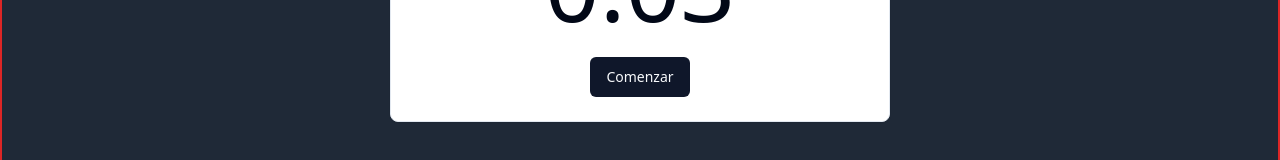
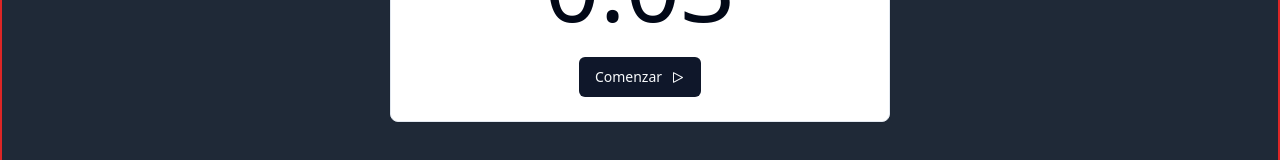
Before and after one commit to Quide1/pomodoro-app, a React (Vite) app: page / in a window 1280 px wide. Shown: the part 212-372 px from the top of the page. Built offline with nearby package versions, Linux system fonts and the light colour scheme.

Commit message:
Add icons

```diff
--- a/src/components/AlarmPreferences.tsx
+++ b/src/components/AlarmPreferences.tsx
@@ -7,20 +7,23 @@ import {
     SelectValue,
 } from "@/components/ui/select";
 import { SoundRoutes } from "@/constants/soundRoutes";
+import SpeakerIcon from "@/icons/SpeakerIcon";
+
 function AlarmPreferences() {
     return (
         <div className="flex flex-row  items-center justify-between gap-2 ">
             <Label>Elegir sonido de alarma</Label>
-            <Select onValueChange={() => { console.log('asdsads') }}>
+            <Select onValueChange={() => { console.log('asdsads') }} defaultValue="">
                 <SelectTrigger className="w-[180px]">
                     <SelectValue placeholder="Alarma" />
                 </SelectTrigger>
                 <SelectContent >
-                    {SoundRoutes.map((value,index) => {
+                    {SoundRoutes.map((value, index) => {
                         return <SelectItem key={index} value={value.path}>{value.label}</SelectItem>;
                     })}
                 </SelectContent>
             </Select>
+            <SpeakerIcon className="w-8 rounded-sm p-1 h-auto border-1 bg-slate-300 border-red-600"></SpeakerIcon>
         </div>
     );
 }
--- a/src/components/FooterTimerCard.tsx
+++ b/src/components/FooterTimerCard.tsx
@@ -1,15 +1,17 @@
 import { CardFooter } from "@/components/ui/card";
 import { Button } from "./ui/button";
 import { useTimerFunctionalities } from "@/hooks/useTimerFunctionalities";
-
+import PlayIcon from "@/icons/PlayIcon";
+import PauseIcon from "@/icons/PauseIcon";
 function FooterTimerCard() {
   const { startTimer, timerStatus, pauseTimer } = useTimerFunctionalities();
   return (
     <CardFooter>
       {timerStatus.isRunning ? (
-        <Button onClick={pauseTimer}>Pausar</Button>
+        <Button onClick={pauseTimer}>
+         Pausar <PauseIcon className={'ml-2'}/></Button>
       ) : (
-        <Button onClick={startTimer}>Comenzar</Button>
+        <Button onClick={startTimer}>Comenzar  <PlayIcon className="ml-2"/></Button>
       )}
     </CardFooter>
   );
```
